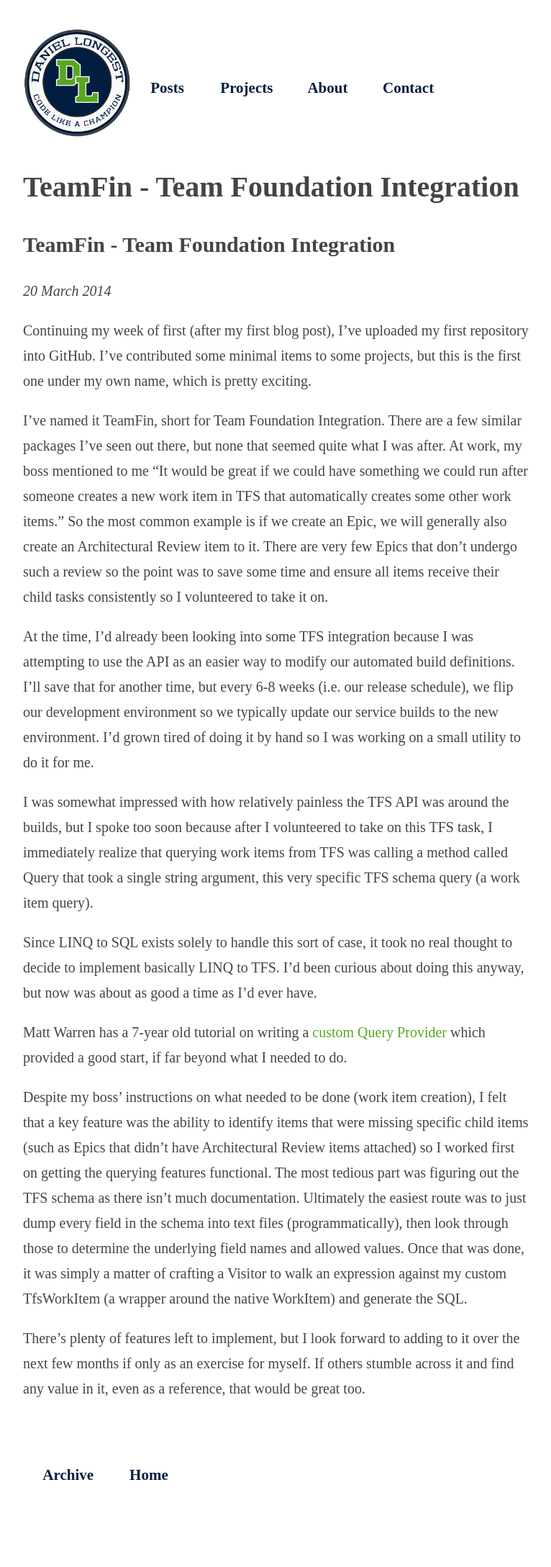
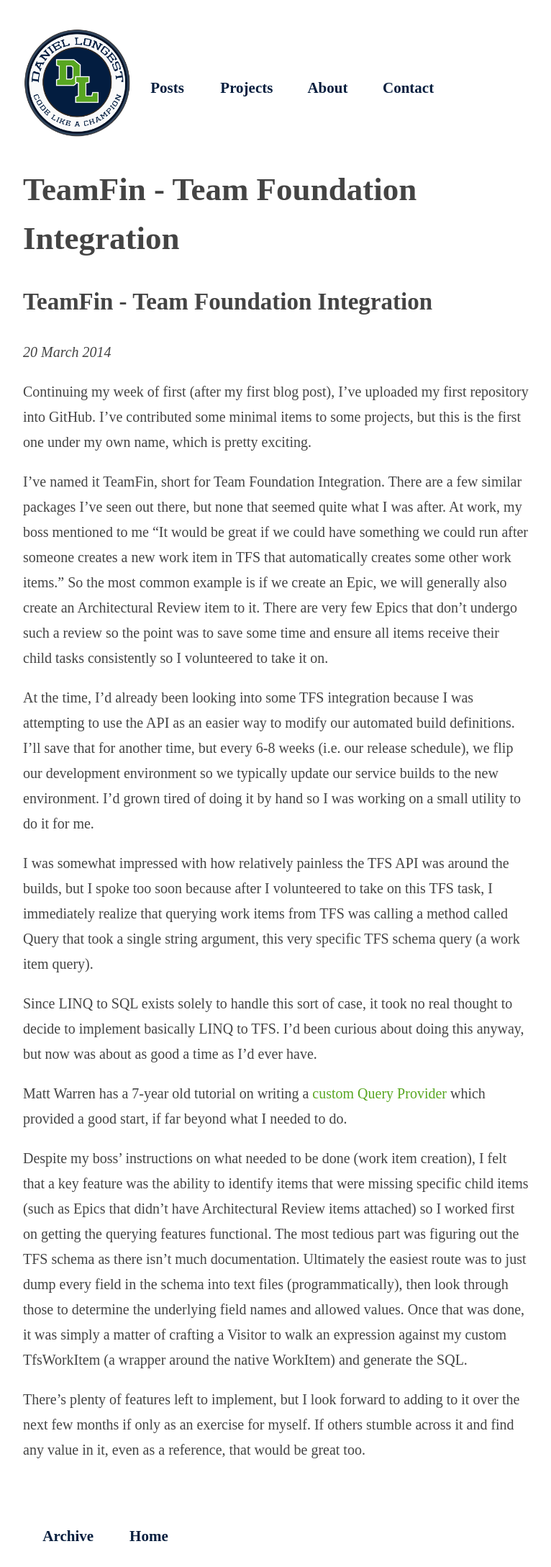
Before and after one commit to dlongest/dlongest.github.io, a Jekyll site: the page built from _posts/2014-3-20-teamfin-team-foundation-integration.md, in a window 1280 px wide. Shown: the whole page at 72% size, without its empty margins (256-1022 px from the left). Built offline with Jekyll 4.4.1, drawn with Linux system fonts in a browser that asks for light colours; some web fonts are replaced; Markdown is read by kramdown in place of the engine named in the settings; before the commit the page ends 2092 px from its top, so only the background shows below that.

Commit message:
Adjusting heading styles and commenting out the page title call in head.html to avoid duplication on posts.

```diff
--- a/_includes/head.html
+++ b/_includes/head.html
@@ -2,7 +2,7 @@
 <html>
     <head>
         <meta charset="utf-8">
-        <title>{{ page.title }}</title>
+        <!--<title>{{ page.title }}</title>-->
 		<link rel="stylesheet" href="{{ site.url }}/css/normalize.min.css" type="text/css" />
 		<link rel="stylesheet" href="{{ site.url }}/css/main.css" type="text/css" />
 		<link rel="stylesheet" href="{{ site.url }}/css/header.css" type="text/css"/>
--- a/css/main.css
+++ b/css/main.css
@@ -164,6 +164,14 @@
 h1, h2, h3, h4, h5, h6 {
     color: #444444;
     line-height: 150%;
+}
+
+h1 {
+    font-size: 2.25em;
+}
+
+h2 {
+    font-size: 1.65em;
 }
 
 a {
```
